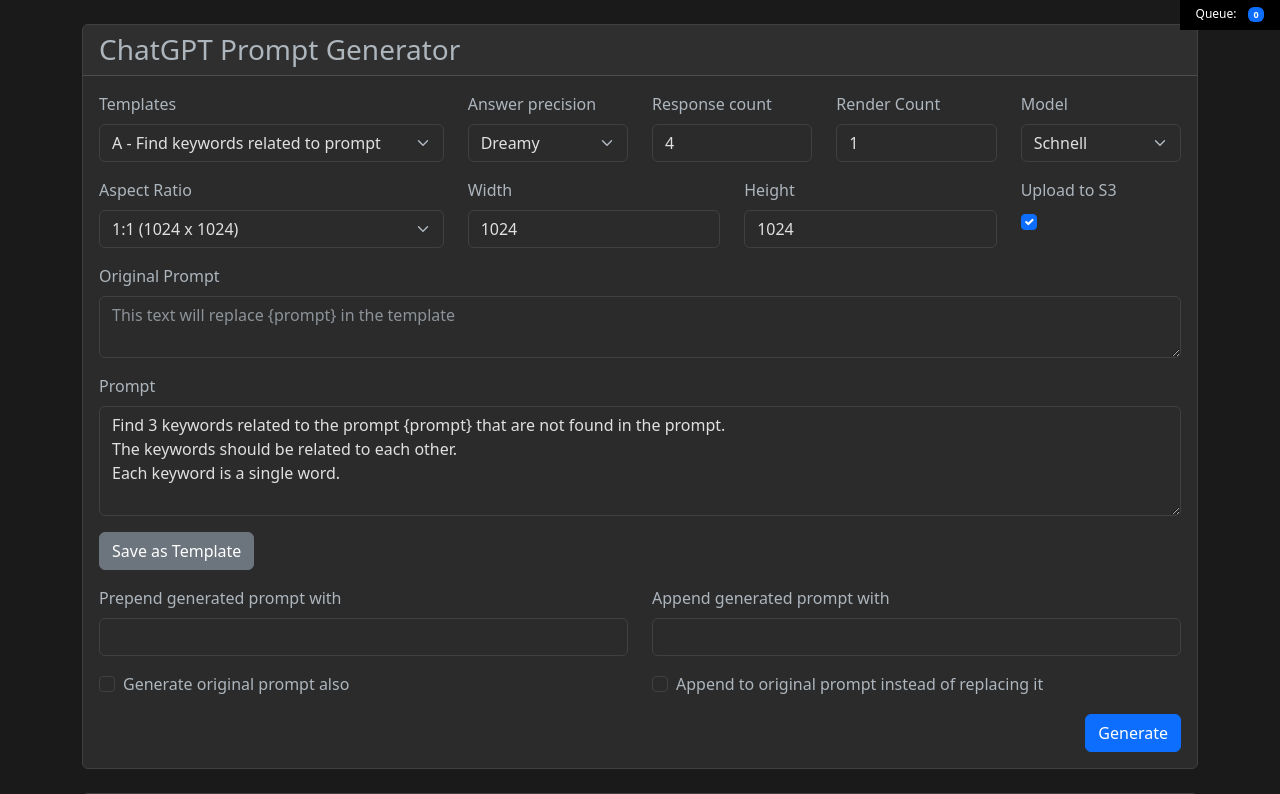
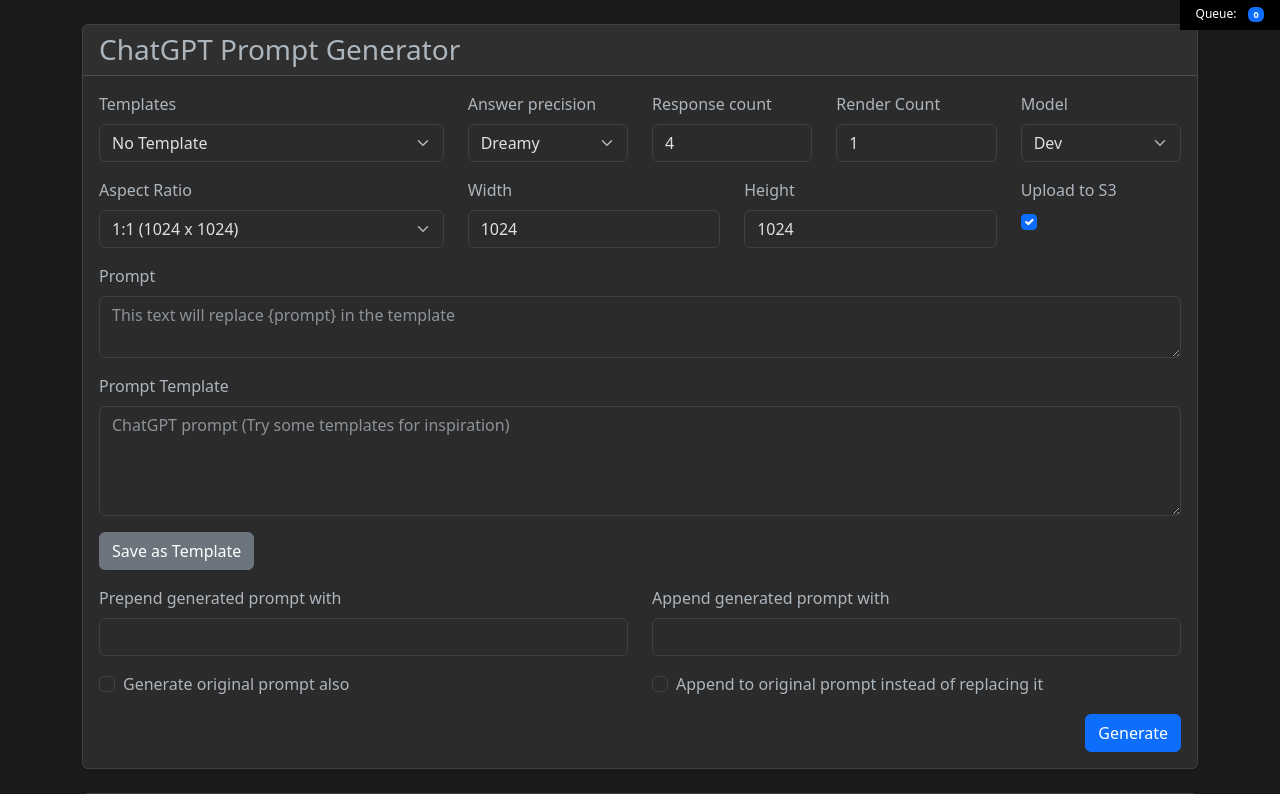
Before and after one commit to yardimli/ImageGeneratorForComfyUI, a Laravel app: page /generate in a window 1280 px wide. Shown: the top 794 px of the page. Run offline with Laravel 10, Linux system fonts and the light colour scheme; the visitor is signed in with stand-in values (Sample User, id 1); data that the repository does not hold is empty; some libraries are stand-ins or nearby versions.

Commit message:
allow to skip ai improvments

```diff
--- a/app/Http/Controllers/PromptController.php
+++ b/app/Http/Controllers/PromptController.php
@@ -34,7 +34,7 @@
 		{
 			try {
 				$validated = $request->validate([
-					'prompt' => 'required',
+					'prompt_template' => 'nullable',
 					'precision' => 'required',
 					'count' => 'required|integer|min:1',
 					'render_each_prompt_times' => 'required|integer|min:1',
@@ -43,8 +43,8 @@
 					'model' => 'required|in:schnell,dev,outpaint',
 					'upload_to_s3' => 'required|in:0,1,true,false', // Modified this line
 					'aspect_ratio' => 'required|string',
-					'original_prompt' => 'nullable',
-					'template_path' => 'required', // Add this line
+					'original_prompt' => 'required',
+					'template_path' => 'nullable', // Add this line
 					'prepend_text' => 'nullable',
 					'append_text' => 'nullable',
 					'generate_original_prompt' => 'nullable|boolean',
@@ -57,18 +57,24 @@
 					$results[] = $request->original_prompt;
 				}
 
-				$generatedPrompts = $this->chatgpt->generatePrompts(
-					$request->prompt,
-					(int)$request->count,
-					$request->precision,
-					$request->original_prompt
-				);
+				// Only generate prompts if prompt field is not empty
+				if (!empty($request->prompt_template)) {
+					$generatedPrompts = $this->chatgpt->generatePrompts(
+						$request->prompt_template,
+						(int)$request->count,
+						$request->precision,
+						$request->original_prompt
+					);
+				} else {
+					// If prompt is empty, use original_prompt as the only result
+					$generatedPrompts = [$request->original_prompt];
+				}
 
 				// Store the settings
 				PromptSetting::create([
 					'user_id' => auth()->id(),
-					'template_path' => $request->template_path,
-					'prompt' => $request->prompt,
+					'template_path' => $request->template_path ?? '',
+					'prompt_template' => $request->prompt_template ?? '',
 					'original_prompt' => $request->original_prompt,
 					'precision' => $request->precision,
 					'count' => $request->count,
@@ -155,7 +161,7 @@
 
 			return response()->json([
 				'template_path' => $settings->template_path,
-				'prompt' => $settings->prompt,
+				'prompt_template' => $settings->prompt_template,
 				'original_prompt' => $settings->original_prompt,
 				'precision' => $settings->precision,
 				'count' => $settings->count,
--- a/app/Models/PromptSetting.php
+++ b/app/Models/PromptSetting.php
@@ -10,7 +10,7 @@
 			'user_id',
 			'name',
 			'template_path',
-			'prompt',
+			'prompt_template',
 			'original_prompt',
 			'precision',
 			'count',
--- a/app/Services/ChatGPTService.php
+++ b/app/Services/ChatGPTService.php
@@ -45,14 +45,14 @@
 				if (trim($prompt) !== '') {
 					$prompts[] = [
 						'count' => $promptCount,
-						'prompt' => trim($prompt)
+						'prompt_template' => trim($prompt)
 					];
 				}
 			}
 
 			$results = [];
 			foreach ($prompts as $promptData) {
-				$prompt = str_replace('{prompt}', "\"$originalPrompt\"", $promptData['prompt']);
+				$prompt = str_replace('{prompt}', "\"$originalPrompt\"", $promptData['prompt_template']);
 				$chatgptAnswers = $this->retryQueryChatGPT($prompt, $promptData['count']);
 
 				if (empty($results)) {
--- a/public/js/image-results-script.js
+++ b/public/js/image-results-script.js
@@ -23,7 +23,7 @@
 					document.querySelector('select[name="template_path"]').value = data.template_path;
 					document.querySelector('select[name="precision"]').value = data.precision;
 					document.querySelector('textarea[name="original_prompt"]').value = data.original_prompt;
-					document.querySelector('textarea[name="prompt"]').value = data.prompt;
+					document.querySelector('textarea[name="prompt_template"]').value = data.prompt;
 					document.querySelector('input[name="count"]').value = data.count;
 					document.querySelector('input[name="prepend_text"]').value = data.prepend_text;
 					document.querySelector('input[name="append_text"]').value = data.append_text;
--- a/public/js/prompt-script.js
+++ b/public/js/prompt-script.js
@@ -24,7 +24,7 @@
 }
 
 async function saveTemplate() {
-	const promptContent = document.querySelector('textarea[name="prompt"]').value;
+	const promptContent = document.querySelector('textarea[name="prompt_template"]').value;
 
 	if (!promptContent) {
 		alert('Please enter a prompt template first');
@@ -66,7 +66,7 @@
 	// Handle template selection
 	const templateSelect = document.getElementById('template_path');
 	const originalPromptArea = document.querySelector('textarea[name="original_prompt"]');
-	const mainPromptArea = document.querySelector('textarea[name="prompt"]');
+	const mainPromptArea = document.querySelector('textarea[name="prompt_template"]');
 	const aspectRatioSelect = document.getElementById('aspectRatio');
 
 	queueUpdateInterval = setInterval(updateQueueCount, 3000);
@@ -203,33 +203,26 @@
 	templateSelect.addEventListener('change', async function () {
 		const selectedTemplateName = this.value;
 		console.log(selectedTemplateName);
-		const templateContent = templateContents[selectedTemplateName];
+		const templateContent = selectedTemplateName ? templateContents[selectedTemplateName] : '';
 
 		mainPromptArea.value = templateContent;
 
-		// Enable/disable original prompt based on whether template contains {prompt}
-		if (templateContent.includes('{prompt}')) {
+		if (!selectedTemplateName) {
+			// If "No Template" is selected
+			originalPromptArea.disabled = false;
+			originalPromptArea.placeholder = "Enter your prompt here";
+			mainPromptArea.value = '';  // Clear the main prompt area
+		} else if (templateContent.includes('{prompt}')) {
+			// If template contains {prompt}
 			originalPromptArea.disabled = false;
 			originalPromptArea.placeholder = "This text will replace {prompt} in the template";
 		} else {
+			// If template doesn't use {prompt}
 			originalPromptArea.disabled = true;
 			originalPromptArea.placeholder = "This template doesn't use {prompt}";
 		}
 	});
 
-// Initial load
-	const firstTemplateName = templateSelect.options[0].value;
-	const firstTemplateContent = templateContents[firstTemplateName];
-	mainPromptArea.value = firstTemplateContent;
-
-	// Enable/disable original prompt based on whether template contains {prompt}
-	if (firstTemplateContent.includes('{prompt}')) {
-		originalPromptArea.disabled = false;
-		originalPromptArea.placeholder = "This text will replace {prompt} in the template";
-	} else {
-		originalPromptArea.disabled = true;
-		originalPromptArea.placeholder = "This template doesn't use {prompt}";
-	}
 
 
 	//---- load saved data
--- a/resources/views/prompts/index.blade.php
+++ b/resources/views/prompts/index.blade.php
@@ -24,8 +24,9 @@
 					<div class="col-md-4">
 						<label class="form-label">Templates</label>
 						<select class="form-select" name="template_path" id="template_path">
+							<option value="">No Template</option>
 							@foreach ($templates as $index => $template)
-								<option value="{{ $template['name'] }}" {{ $index === 0 ? 'selected' : '' }}>
+								<option value="{{ $template['name'] }}">
 									{{ $template['name'] }}
 								</option>
 							@endforeach
@@ -55,7 +56,7 @@
 						<label class="form-label">Model</label>
 						<select class="form-select" name="model">
 							<option value="schnell" selected>Schnell</option>
-							<option value="dev">Dev</option>
+							<option value="dev" selected>Dev</option>
 							<option value="outpaint">Outpaint</option>
 						</select>
 					</div>
@@ -112,14 +113,14 @@
 				</div>
 
 				<div class="mb-3">
-					<label class="form-label">Original Prompt</label>
+					<label class="form-label">Prompt</label>
 					<textarea class="form-control" name="original_prompt" rows="2"
 					          placeholder="This text will replace {prompt} in the template"></textarea>
 				</div>
 
 				<div class="mb-3">
-					<label class="form-label">Prompt</label>
-					<textarea class="form-control" name="prompt" rows="4"
+					<label class="form-label">Prompt Template</label>
+					<textarea class="form-control" name="prompt_template" rows="4"
 					          placeholder="ChatGPT prompt (Try some templates for inspiration)"></textarea>
 				</div>
 				<div class="mb-3">
```
Also changed, not shown: app/Http/Controllers/UpscaleAndNotesController.php (+7 -0 lines), database/migrations/2024_01_01_000001_create_prompts_table.php.
